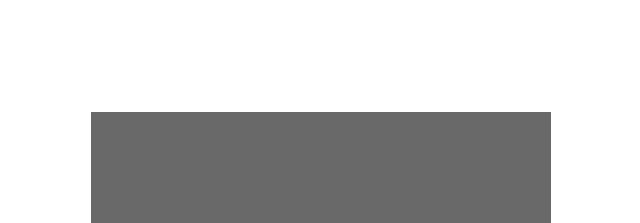
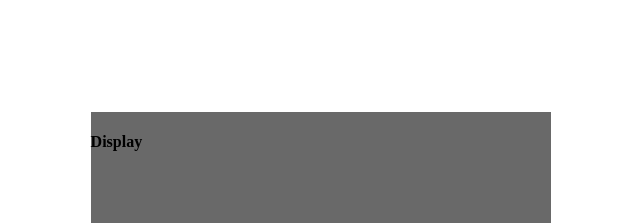
Before and after one commit to krezicoder/tdd_react_example, a React (Create React App) app: page / in a window 1280 px wide. Shown: the top 223 px of the page, without its empty margins (319-959 px from the left). Built offline with nearby package versions, Linux system fonts and the light colour scheme.

Commit message:
GREEN STATE - Created Display component for passing test case

```diff
--- a/src/components/Calculator/Calculator.js
+++ b/src/components/Calculator/Calculator.js
@@ -1,9 +1,14 @@
 import React, { Component } from "react";
 import "../../css/Calculator.css";
+import Display from "../Display/Display";
 
 class Calculator extends Component {
   render() {
-    return <div className="calculator-container" />;
+    return (
+      <div className="calculator-container">
+        <Display />
+      </div>
+    );
   }
 }
 
--- /dev/null
+++ b/src/components/Display/Display.js
@@ -0,0 +1,9 @@
+import React, { Component } from "react";
+
+class Display extends Component {
+  render() {
+    return <h4>Display</h4>;
+  }
+}
+
+export default Display;
```
Also changed, not shown: 1 other file (tests, documents, lock files or other folders).
